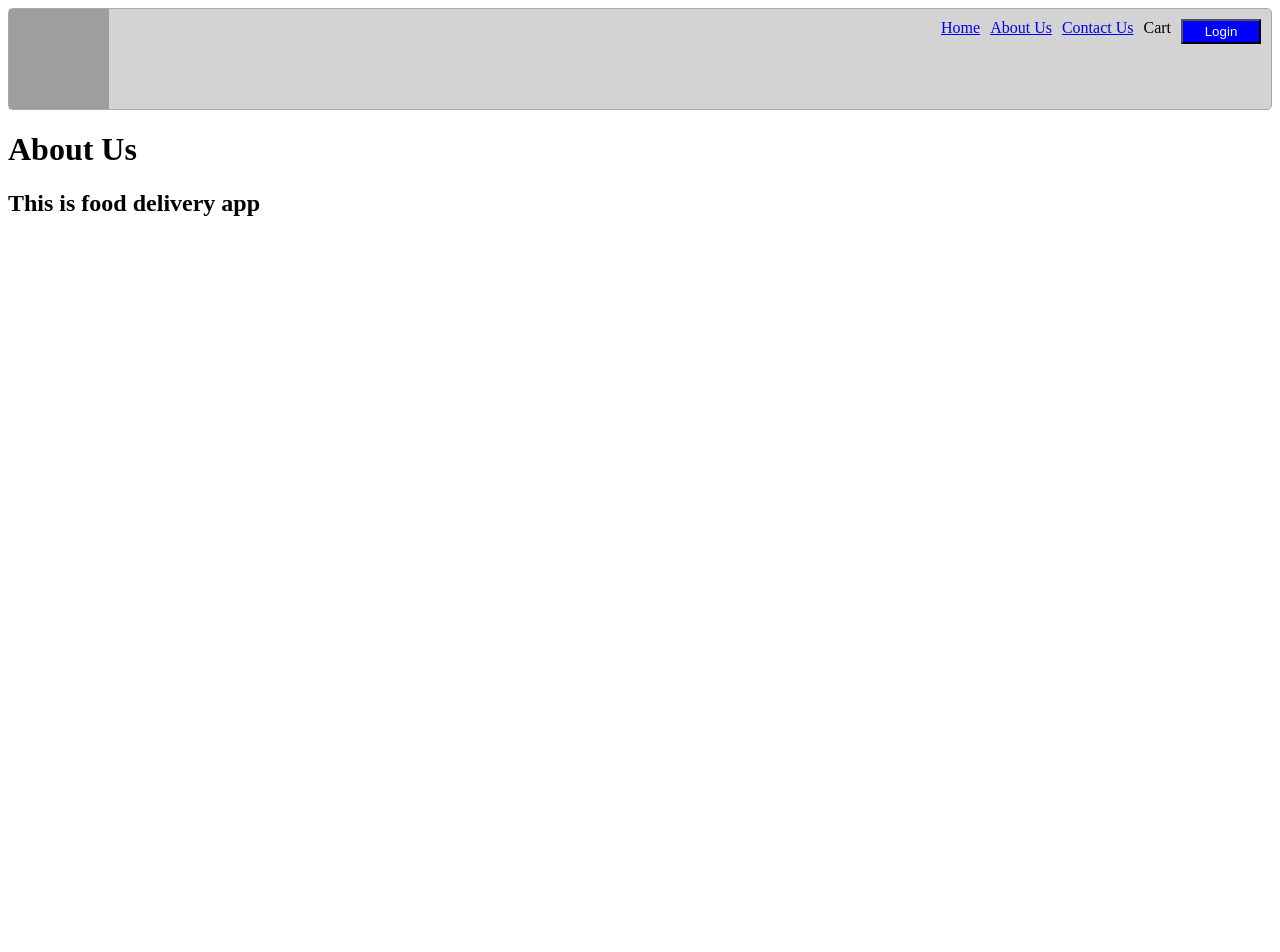
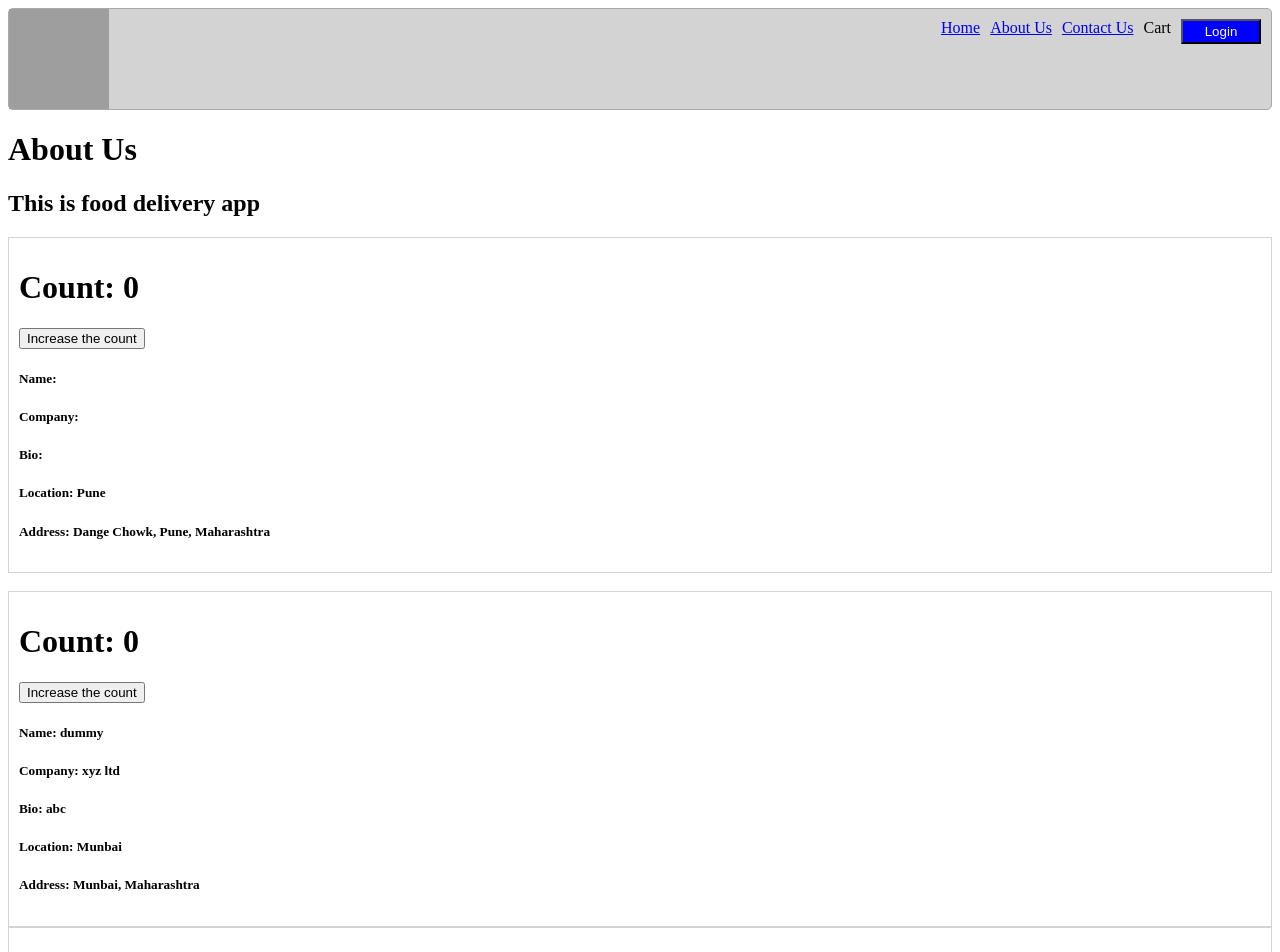
Before and after one commit to sapnarai27/react-repo, a React (Vite) app: page /about in a window 1280 px wide. Shown: the top 952 px of the page. Before the commit the page ends 800 px from the top, so only its background shows below. Built offline with nearby package versions, Linux system fonts and the light colour scheme; no server answers; grey boxes are pictures that could not be loaded.

Commit message:
Ep-08: Class based component

```diff
--- a/index.css
+++ b/index.css
@@ -62,3 +62,7 @@
   background-color: azure;
   border: 1px solid lightgrey;
 }
+.user-container{
+  border: 1px solid lightgrey;
+  padding: 10px;
+}
--- a/src/components/About.tsx
+++ b/src/components/About.tsx
@@ -1,12 +1,66 @@
 import React from "react";
+import User from "./User";
+import UserClass from "./UserClass";
 
-const About = () => {
-    return(
-        <div>
-            <h1>About Us</h1>
-            <h2>This is food delivery app</h2>
-        </div>
-    )
+class About extends React.Component {
+  constructor() {
+    super();
+    console.log("parent contructor");
+  }
+
+  componentDidMount() {
+    console.log("parent componentDidMount");
+  }
+  componentDidUpdate() {
+    console.log(`Parent componentDidUpdate`);
+  }
+  render() {
+    console.log("parent render");
+    return (
+      <div>
+        <h1>About Us</h1>
+        <h2>This is food delivery app</h2>
+        <User
+          sNo="0"
+          location="Pune"
+          address="Dange Chowk, Pune, Maharashtra"
+        />
+        <br />
+        <UserClass sNo="1" location="Munbai" address="Munbai, Maharashtra" />
+        <UserClass
+          sNo="2"
+          location="Indore"
+          address="Vijay Nagar, Indore, MP"
+        />
+      </div>
+    );
+  }
 }
 
 export default About;
+
+/*
+How lifecycle method are called
+
+====== Mounting Phase =======
+parent contructor
+parent render
+child 1 constructor
+child 1 render
+child 2 constructor
+child 2 render
+child 1 componentDidMount
+child 2 componentDidMount
+parent componentDidMount
+
+======= Updating Phase ===============
+child 1 render
+child 2 render
+Child 1 componentDidUpdate
+Child 2 componentDidUpdate
+
+======== Unmounting phase ============
+Child 1 componentWillUnmount
+Child 2 componentWillUnmount
+
+*/
--- /dev/null
+++ b/src/components/User.tsx
@@ -0,0 +1,52 @@
+import React, { useState, useEffect } from "react";
+
+const User = ({ sNo, location, address }) => {
+  const [count, setCount] = useState(0);
+  const [resData, setResData] = useState({});
+
+  /* We can not use async with useEffect. It gives the warning in console
+  "hook.js:608 Warning: useEffect must not return anything besides a function, which is used for clean-up."
+  But we can use async in componentDidMount method */
+  useEffect(() => {
+    fetchData();
+  }, []);
+
+  /* If we provide return statement in useEffect it will be called once the component unmount
+  similar to componentWillUnmount. We can acheive componentWillUnmount life cycle method using return
+  inside useEffect  */
+  useEffect(() => {
+    const timer = setInterval(() => {
+      console.log("print this with after each second");
+    },1000);
+    return () => {
+      clearInterval(timer);
+    };
+  }, []);
+
+  const fetchData = async () => {
+    const data = await fetch("https://api.github.com/users/sapnarai27");
+    const jsonData = await data.json();
+    setResData(jsonData);
+  };
+
+  const { name, company, bio } = resData;
+
+  return (
+    <div className="user-container">
+      <h1>Count: {count}</h1>
+      <button
+        onClick={() => {
+          setCount(count + 1);
+        }}>
+        Increase the count
+      </button>
+      <h5>Name: {name}</h5>
+      <h5>Company: {company}</h5>
+      <h5>Bio: {bio}</h5>
+      <h5>Location: {location} </h5>
+      <h5>Address: {address}</h5>
+    </div>
+  );
+};
+
+export default User;
--- /dev/null
+++ b/src/components/UserClass.jsx
@@ -0,0 +1,78 @@
+import React from "react";
+class UserClass extends React.Component {
+  constructor(props) {
+    super(props);
+    this.state = {
+      count: 0,
+      name: "dummy",
+      company: "xyz ltd",
+      bio: "abc",
+    };
+    console.log(`child ${this.props.sNo} constructor`);
+  }
+  async componentDidMount() {
+    console.log(`child ${this.props.sNo} componentDidMount`);
+    const data = await fetch("https://api.github.com/users/sapnarai27");
+    const jsonData = await data.json();
+    this.setState(jsonData);
+
+    this.timer = setInterval(()=>{
+      console.log("called in every 1 second")
+    }, 1000)
+  }
+  componentDidUpdate() {
+    console.log(`Child ${this.props.sNo} componentDidUpdate`);
+  }
+  componentWillUnmount() {
+    console.log(`Child ${this.props.sNo} componentWillUnmount`);
+    clearInterval(this.timer);
+  }
+  render() {
+    console.log(`child ${this.props.sNo} render`);
+    const { location, address } = this.props;
+    const { count, name, company, bio } = this.state;
+
+    return (
+      <div className="user-container">
+        <h1>Count: {count}</h1>
+        <button
+          onClick={() => {
+            this.setState({
+              count: this.state.count + 1, // instaed of this.state.count we can use "count". we have alredy destructed it.
+            });
+          }}>
+          Increase the count
+        </button>
+        <h5>Name: {name}</h5>
+        <h5>Company: {company}</h5>
+        <h5>Bio: {bio}</h5>
+        <h5>Location: {location} </h5>
+        <h5>Address: {address}</h5>
+      </div>
+    );
+  }
+}
+export default UserClass;
+
+/* LifeCycle Method for this component
+
+Comment the code in About.jsx while calling <UserClass/> second time and comment all the consoles in About.jsx
+to understand the flow of this component better
+
+===== Mounting ======
+Mounting will be called when user navigate to About Us page
+child 1 constructor
+child 1 render (Render HTML with dummy name which is defined in constructor)
+child 1 componentDidMount (call api and update dummy data with api data)
+
+===== Updating =======
+child 1 render (render HTML with api data)
+Child 1 componentDidUpdate (called after Dom is updated with api data)
+
+
+===== Unmounting =======
+This will be called when user unload this component About Us (or when user navigate back to other page)
+"Child 1 componentWillUnmount" will be printed when user navigate to any other page
+
+
+*/
```
Also changed, not shown: 1 other file (tests, documents, lock files or other folders).
